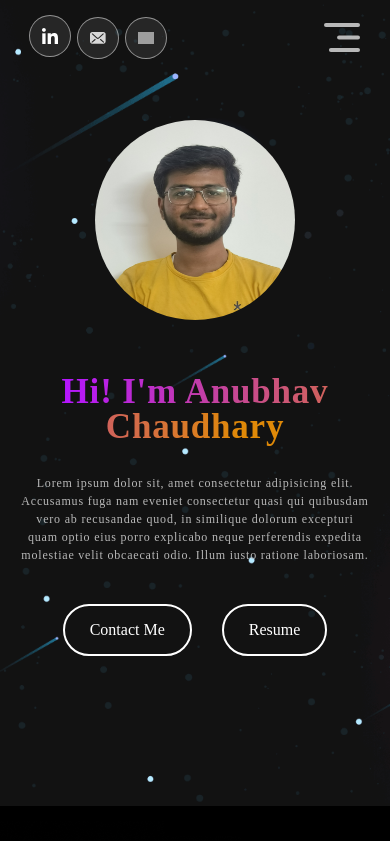
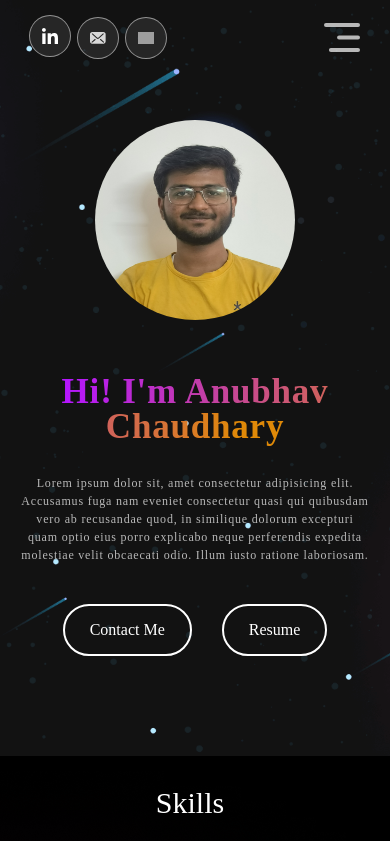
Before and after one commit to code-anubhav15/Portfolio, a React (Vite) app: page / in a window 390 px wide. Shown: the top 841 px of the page. Built offline with nearby package versions, Linux system fonts and the light colour scheme; grey boxes are pictures that could not be loaded.

Commit message:
Update Profile.css

```diff
--- a/src/components/Profile/Profile.css
+++ b/src/components/Profile/Profile.css
@@ -59,7 +59,7 @@
   gap: 30px;
   font-size: 24px;
   font-weight: 500;
-  margin:30px auto 50px auto;
+  margin:30px 50px auto;
 }
 
 .profile-resume {
@@ -146,5 +146,7 @@
 
   .profile-action {
     font-size: 16px;
+    margin-right: auto;
+    margin-left: auto;
   }
 }
```
